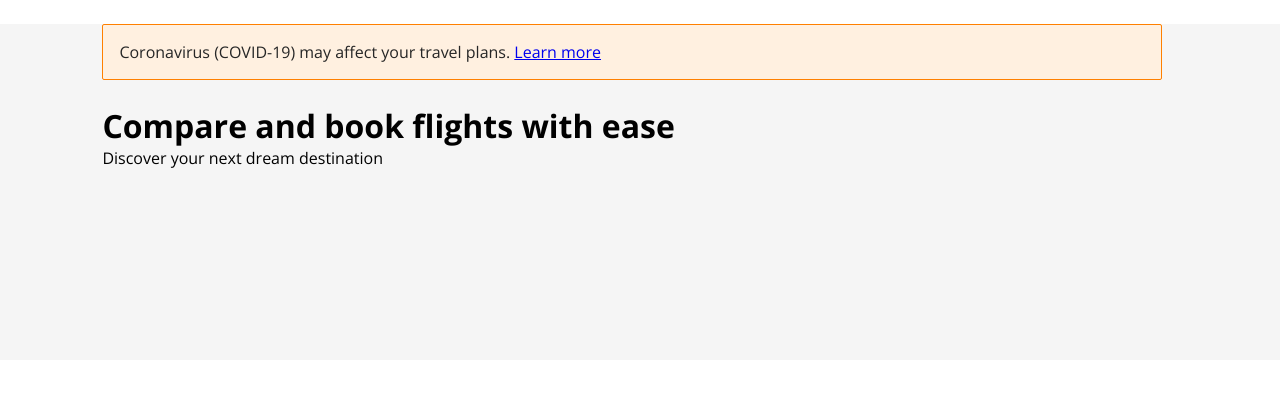
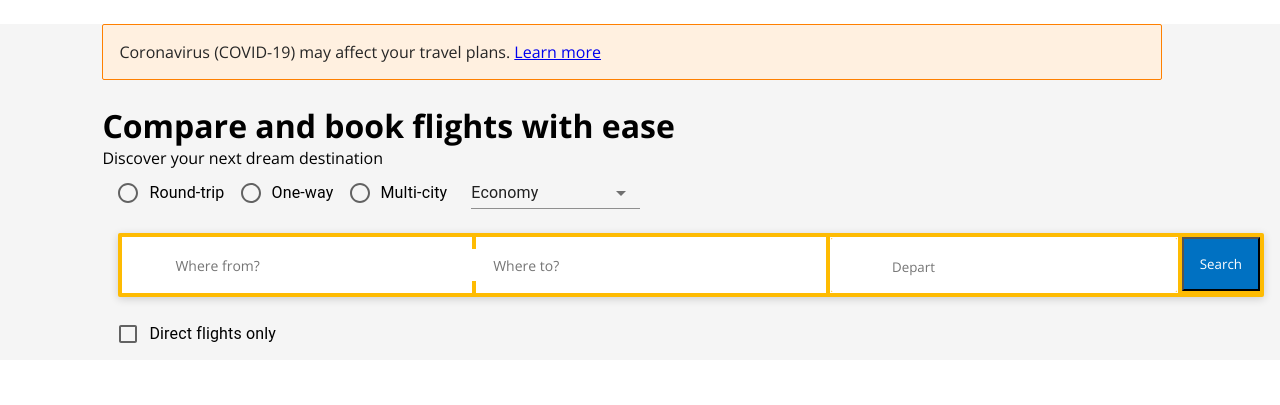
Before and after one commit to ruchipriya1009/Booking.com-clone, a React (Create React App) app: page /flights in a window 1280 px wide. Shown: the top 405 px of the page. Built offline with nearby package versions, Linux system fonts and the light colour scheme; data requests are answered from the project's data file.

Commit message:
update day 3

```diff
--- a/src/FlightPage/Components/searchPart.jsx
+++ b/src/FlightPage/Components/searchPart.jsx
@@ -78,9 +78,7 @@ function SearchPart() {
                           fill="#BDBDBD"
                           width="20"
                           height="20"
-                        >
-                          {/* <path d="M20.505 7.5l-15.266.022.672.415-1.1-2.2a.75.75 0 00-.638-.414l-2.293-.1C.82 5.228-.003 6.06.003 7.083c.002.243.051.484.146.709l2.072 4.68a2.947 2.947 0 002.701 1.778h4.043l-.676-1.075-2.484 5.168A1.831 1.831 0 007.449 21h2.099a1.85 1.85 0 001.419-.664l5.165-6.363-.582.277h4.956c1.82.09 3.399-1.341 3.49-3.198l.004-.134a3.426 3.426 0 00-3.44-3.419l-.074.001zm.02 1.5h.042a1.924 1.924 0 011.933 1.914l-.002.065a1.866 1.866 0 01-1.955 1.772l-4.993-.001a.75.75 0 00-.582.277l-5.16 6.355a.346.346 0 01-.26.118h-2.1a.336.336 0 01-.3-.49l2.493-5.185a.75.75 0 00-.676-1.075H4.924a1.45 1.45 0 01-1.328-.878l-2.07-4.676a.35.35 0 01.326-.474l2.255.1-.638-.415 1.1 2.2a.75.75 0 00.672.415L20.507 9zm-4.202-1.24l-2.992-4.02A1.851 1.851 0 0011.85 3H9.783a1.85 1.85 0 00-1.654 2.672l1.439 2.91a.75.75 0 001.344-.664l-1.44-2.911a.351.351 0 01.312-.507h2.066a.35.35 0 01.279.14l2.99 4.017a.75.75 0 101.203-.896z"></path> */}
-                        </svg>
+                        ></svg>
                       </div>
                       <div className={style.inputDiv}>
                         <span className={style.span}>
@@ -105,9 +103,7 @@ function SearchPart() {
                           fill="#0071C2"
                           width="32"
                           height="24"
-                        >
-                          {/* <path d="M10.5 15.75h12.75a.75.75 0 000-1.5H10.5a.75.75 0 000 1.5zm9.22-3.22l3 3v-1.06l-3 3a.75.75 0 101.06 1.06l3-3a.75.75 0 000-1.06l-3-3a.75.75 0 10-1.06 1.06zM13.5 8.25H.75a.75.75 0 000 1.5H13.5a.75.75 0 000-1.5zm-9.22 3.22l-3-3v1.06l3-3a.75.75 0 00-1.06-1.06l-3 3a.75.75 0 000 1.06l3 3a.75.75 0 001.06-1.06z"></path> */}
-                        </svg>
+                        ></svg>
                       </div>
                     </div>
                     <div
@@ -124,7 +120,7 @@ function SearchPart() {
                                 readOnly=""
                                 type="text"
                                 placeholder="Where to?"
-                                value="JAI"
+                                value=""
                               />
                             </div>
                           </div>
@@ -148,9 +144,7 @@ function SearchPart() {
                                         fill="#BDBDBD"
                                         width="20"
                                         height="20"
-                                      >
-                                        <path d="M22.5 13.5v8.25a.75.75 0 01-.75.75H2.25a.75.75 0 01-.75-.75V5.25a.75.75 0 01.75-.75h19.5a.75.75 0 01.75.75v8.25zm1.5 0V5.25A2.25 2.25 0 0021.75 3H2.25A2.25 2.25 0 000 5.25v16.5A2.25 2.25 0 002.25 24h19.5A2.25 2.25 0 0024 21.75V13.5zm-23.25-3h22.5a.75.75 0 000-1.5H.75a.75.75 0 000 1.5zM7.5 6V.75a.75.75 0 00-1.5 0V6a.75.75 0 001.5 0zM18 6V.75a.75.75 0 00-1.5 0V6A.75.75 0 0018 6zM5.095 14.03a.75.75 0 101.06-1.06.75.75 0 00-1.06 1.06zm.53-1.28a1.125 1.125 0 100 2.25 1.125 1.125 0 000-2.25.75.75 0 000 1.5.375.375 0 110-.75.375.375 0 010 .75.75.75 0 000-1.5zm-.53 6.53a.75.75 0 101.06-1.06.75.75 0 00-1.06 1.06zm.53-1.28a1.125 1.125 0 100 2.25 1.125 1.125 0 000-2.25.75.75 0 000 1.5.375.375 0 110-.75.375.375 0 010 .75.75.75 0 000-1.5zm5.845-3.97a.75.75 0 101.06-1.06.75.75 0 00-1.06 1.06zm.53-1.28A1.125 1.125 0 1012 15a1.125 1.125 0 000-2.25.75.75 0 000 1.5.375.375 0 110-.75.375.375 0 010 .75.75.75 0 000-1.5zm-.53 6.53a.75.75 0 101.06-1.06.75.75 0 00-1.06 1.06zM12 18a1.125 1.125 0 100 2.25A1.125 1.125 0 0012 18a.75.75 0 000 1.5.375.375 0 110-.75.375.375 0 010 .75.75.75 0 000-1.5zm5.845-3.97a.75.75 0 101.06-1.06.75.75 0 00-1.06 1.06zm.53-1.28a1.125 1.125 0 100 2.25 1.125 1.125 0 000-2.25.75.75 0 000 1.5.375.375 0 110-.75.375.375 0 010 .75.75.75 0 000-1.5zm-.53 6.53a.75.75 0 101.06-1.06.75.75 0 00-1.06 1.06zm.53-1.28a1.125 1.125 0 100 2.25 1.125 1.125 0 000-2.25.75.75 0 000 1.5.375.375 0 110-.75.375.375 0 010 .75.75.75 0 000-1.5z"></path>
-                                      </svg>
+                                      ></svg>
                                     </div>
                                     <div className={style.datepicker}>
                                       <DatePicker
--- a/src/FlightPage/FlightMain.jsx
+++ b/src/FlightPage/FlightMain.jsx
@@ -69,7 +69,7 @@ export default function Flights() {
           <h1>Compare and book flights with ease</h1>
           <p>Discover your next dream destination</p>
         </div>
-        {/* <SearchPart /> */}
+        <SearchPart />
       </div>
       <div className={style.popularFlight}>
         <h1>Popular flights near you</h1>
```
